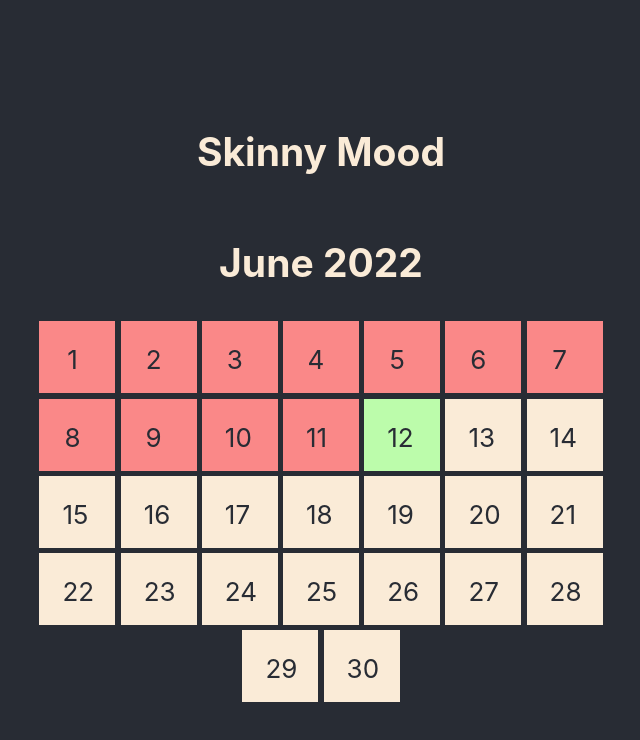
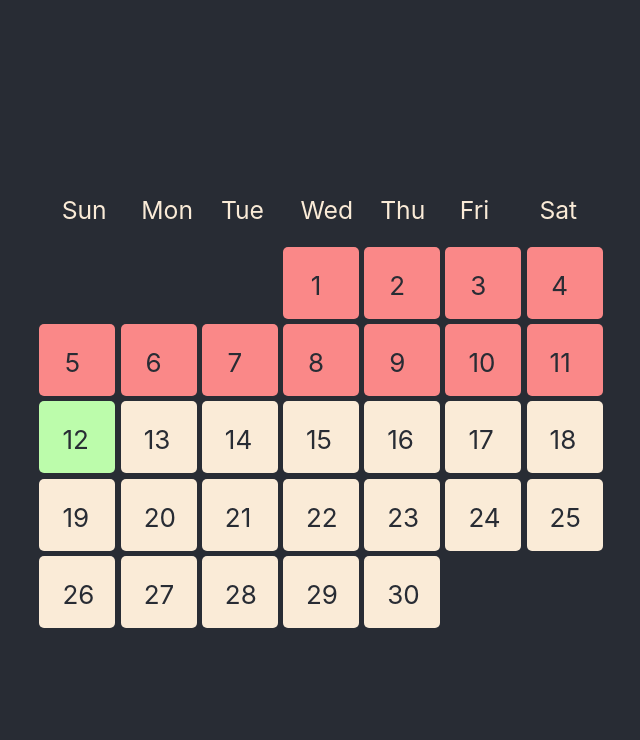
Before and after one commit to chrisuye/SkinnyMood, a React (Create React App) app: page / in a window 1280 px wide. Shown: the top 740 px of the page, without its empty margins (319-959 px from the left). Built offline with nearby package versions, Linux system fonts and the light colour scheme.

Commit message:
Calander updated to look more like a calander

```diff
--- a/src/App.css
+++ b/src/App.css
@@ -3,6 +3,14 @@ h2 {
 }
 .App {
   text-align: center;
+  background-color: #282c34;
+}
+
+.calendar {
+  display: flex;
+  flex-direction: column;
+  align-items: center;
+  justify-content: center;
 }
 
 .App-logo {
@@ -17,7 +25,6 @@ h2 {
 }
 
 .App-header {
-  background-color: #282c34;
   display: flex;
   flex-direction: row;
   align-items: center;
@@ -30,7 +37,7 @@ h2 {
   min-height: 100vh;
   display: flex;
   flex-direction: column;
-  align-items: center;
+  align-items: flex-start;
   justify-content: center;
   font-size: calc(10px + 2vmin);
 }
--- a/src/App.js
+++ b/src/App.js
@@ -6,8 +6,8 @@ import Notes from './Components/Notes';
 const App = () => {
     const [open, setOpen] = useState(false);
     const [position, setPosition] = useState('');
-    const months = ['January', 'February', 'March', 'April', 'May', 'June', 'July', 'August', 'September', 'October', 'November', 'December'];
-    //const days = ['Sunday', 'Monday', 'Tuesday', 'Wednesday', 'Thursday', 'Friday', 'Saturday'];
+    //const months = ['January', 'February', 'March', 'April', 'May', 'June', 'July', 'August', 'September', 'October', 'November', 'December'];
+    const days = ['Sun', 'Mon', 'Tue', 'Wed', 'Thu', 'Fri', 'Sat'];
 
 
     const currentDate = new Date()
@@ -15,43 +15,67 @@ const App = () => {
     let month = currentDate.getMonth();
     let year = currentDate.getFullYear();
     let numberOfDays = new Date(year, month + 1, 0).getDate();
+    let firstDayCurrentMonth = new Date(year, month, 1);
+    let firstday = days.indexOf(firstDayCurrentMonth.toDateString().split(' ')[0])
+    let lastRow = 0;
+    let remainderRow = 0;
+
+    console.log(numberOfDays - 28 + firstday)
+    if (numberOfDays - 28 + firstday > 7) {
+        remainderRow = numberOfDays - 28 + firstday - 7;
+        lastRow = numberOfDays - 28 + firstday  - remainderRow;
+    } else {
+        lastRow = numberOfDays - 28 + firstday;
+    }
+
 
   return (
     <div className="App">
+      <div className="calendar">
       <div className='App-Outer'>
           {open ? <Notes date={position} setOpen={setOpen}/> :
         <div className='App-Outer'>
-          <h2>Skinny Mood</h2>
-          <h2>{months[month]} {year}</h2>
+          {/* <h2>Skinny Mood</h2>
+          <h2>{months[month]} {year}</h2> */}
           <div className='App-header'>
-            {Array.from({ length: 7 }).map((_, i) => (
-              <Dates key={i} Date={i + 1} setOpen={setOpen} setPosition={setPosition} currentDate={i + 1 === day} previousDate={i + 1 < day} position={month + '/' + (i + 1) + '/' + year}/>
+            {days.map((day, i) => (
+              <Dates key={i} Date={day} setOpen={setOpen} setPosition={setPosition} currentDate={i + 1 === day} previousDate={i + 1 < day} position={month + '/' + (i + 1) + '/' + year} day={true}/>
             ))}
           </div>
           <div className='App-header'>
             {Array.from({ length: 7 }).map((_, i) => (
-              <Dates key={i} Date={i + 8} setOpen={setOpen} setPosition={setPosition} currentDate={i + 8 === day} previousDate={i + 8 < day} position={month + '/' + (i + 8) + '/' + year}/>
+              <Dates key={i} Date={i + 1 - firstday} setOpen={setOpen} setPosition={setPosition} currentDate={i + 1 - firstday === day} previousDate={i + 1 - firstday < day} position={month + '/' + (i + 1 - firstday) + '/' + year} empty={i < firstday}/>
             ))}
           </div>
           <div className='App-header'>
             {Array.from({ length: 7 }).map((_, i) => (
-              <Dates key={i} Date={i + 15} setOpen={setOpen} setPosition={setPosition} currentDate={i + 15 === day} previousDate={i + 15 < day} position={month + '/' + (i + 15) + '/' + year}/>
+              <Dates key={i} Date={i + 8 - firstday} setOpen={setOpen} setPosition={setPosition} currentDate={i + 8 - firstday === day} previousDate={i + 8 - firstday < day} position={month + '/' + (i + 8 - firstday) + '/' + year}/>
             ))}
           </div>
           <div className='App-header'>
             {Array.from({ length: 7 }).map((_, i) => (
-              <Dates key={i} Date={i + 22} setOpen={setOpen} setPosition={setPosition} currentDate={i + 22 === day} previousDate={i + 22 < day} position={month + '/' + (i + 22) + '/' + year}/>
+              <Dates key={i} Date={i + 15 - firstday} setOpen={setOpen} setPosition={setPosition} currentDate={i + 15 - firstday === day} previousDate={i + 15 - firstday < day} position={month + '/' + (i + 15 - firstday) + '/' + year}/>
             ))}
           </div>
           <div className='App-header'>
-            {Array.from({ length: numberOfDays - 28 }).map((_, i) => (
-              <Dates key={i} Date={i + 29} setOpen={setOpen} setPosition={setPosition} currentDate={i + 29 === day} previousDate={i + 29 < day} position={month + '/' + (i + 29) + '/' + year}/>
+            {Array.from({ length: 7 }).map((_, i) => (
+              <Dates key={i} Date={i + 22 - firstday} setOpen={setOpen} setPosition={setPosition} currentDate={i + 22 - firstday === day} previousDate={i + 22 - firstday < day} position={month + '/' + (i + 22 - firstday) + '/' + year}/>
+            ))}
+          </div>
+          <div className='App-header'>
+            {Array.from({ length: lastRow }).map((_, i) => (
+              <Dates key={i} Date={i + 29 - firstday} setOpen={setOpen} setPosition={setPosition} currentDate={i + 29 - firstday === day} previousDate={i + 29 - firstday < day} position={month + '/' + (i + 29 - firstday) + '/' + year}/>
+            ))}
+          </div>
+          <div className='App-header'>
+            {Array.from({ length: remainderRow }).map((_, i) => (
+              <Dates key={i} Date={numberOfDays - remainderRow + i + 1} setOpen={setOpen} setPosition={setPosition} currentDate={i + 29 - firstday === day} previousDate={i + 29 - firstday < day} position={month + '/' + (i + 29 - firstday) + '/' + year}/>
             ))}
           </div>
         </div>
           }
       </div>
-
+      </div>
     </div>
   );
 }
--- a/src/Components/Date.css
+++ b/src/Components/Date.css
@@ -8,6 +8,7 @@ div.date {
     height: max-content;
     width: 50px;
     cursor: pointer;
+    border-radius: 5px;
 }
 
 div.currentDate {
@@ -20,6 +21,7 @@ div.currentDate {
     height: max-content;
     width: 50px;
     cursor: pointer;
+    border-radius: 5px;
 }
 
 div.previousDate {
@@ -32,12 +34,51 @@ div.previousDate {
     height: max-content;
     width: 50px;
     cursor: pointer;
+    border-radius: 5px;
 }
 
 span.date {
     display: inline-block;
     margin: 5px 10px 0 0;
-    padding: 5px 10px
+    padding: 5px 10px;
+}
+
+div.emptyDate {
+    font-size: 1em;
+    color: transparent;
+    margin-top: 0.5em;
+    background-color: transparent;
+    padding: 0.5em;
+    margin: .1em;
+    height: max-content;
+    width: 50px;
+    visibility: hidden;
+}
+
+div.dayDate {
+    font-size: .95em;
+    color: antiquewhite;
+    margin-top: 0.5em;
+    padding: 0.5em;
+    margin: .1em;
+    height: max-content;
+    width: 50px;
+    cursor: pointer;
+}
+
+div.date:hover {
+    background-color: #282c34;
+    color: antiquewhite;
+}
+
+div.currentDate:hover {
+    background-color: #282c34;
+    color: antiquewhite;
+}
+
+div.previousDate:hover {
+    background-color: #282c34;
+    color: antiquewhite;
 }
 
 @media only screen and (max-width: 600px) {
@@ -48,6 +89,12 @@ span.date {
         width: 40px;
     }
     div.previousDate {
+        width: 40px;
+    }
+    div.emptyDate {
+        width: 40px;
+    }
+    div.dayDate {
         width: 40px;
     }
   }
@@ -62,6 +109,12 @@ span.date {
     div.previousDate {
         width: 35px;
     }
+    div.emptyDate {
+        width: 35px;
+    }
+    div.dayDate {
+        width: 35px;
+    }
   }
 
   @media only screen and (max-width: 400px) {
@@ -74,4 +127,10 @@ span.date {
     div.previousDate {
         width: 30px;
     }
+    div.emptyDate {
+        width: 30px;
+    }
+    div.dayDate {
+        width: 30px;
+    }
   }
--- a/src/Components/Dates.js
+++ b/src/Components/Dates.js
@@ -1,19 +1,17 @@
 import React from 'react';
 import './Date.css';
 
-
-const Dates = ({ Date, setOpen, setPosition, currentDate, previousDate, position }) => {
+const Dates = ({ Date, setOpen, setPosition, currentDate, previousDate, position, empty, day }) => {
 
     const handleClick = () => {
         setOpen(true);
         setPosition(position);
     }
     return (
-        <div className={currentDate ? 'currentDate' : previousDate ? 'previousDate' :'date'} onClick={() => handleClick()}>
+        <div className={empty ? 'emptyDate' : day ? 'dayDate' : currentDate ? 'currentDate' : previousDate ? 'previousDate' :'date'} onClick={() => handleClick()}>
             <span className='date'>{Date}</span>
         </div>
     );
 }
 
-
 export default Dates;
```
